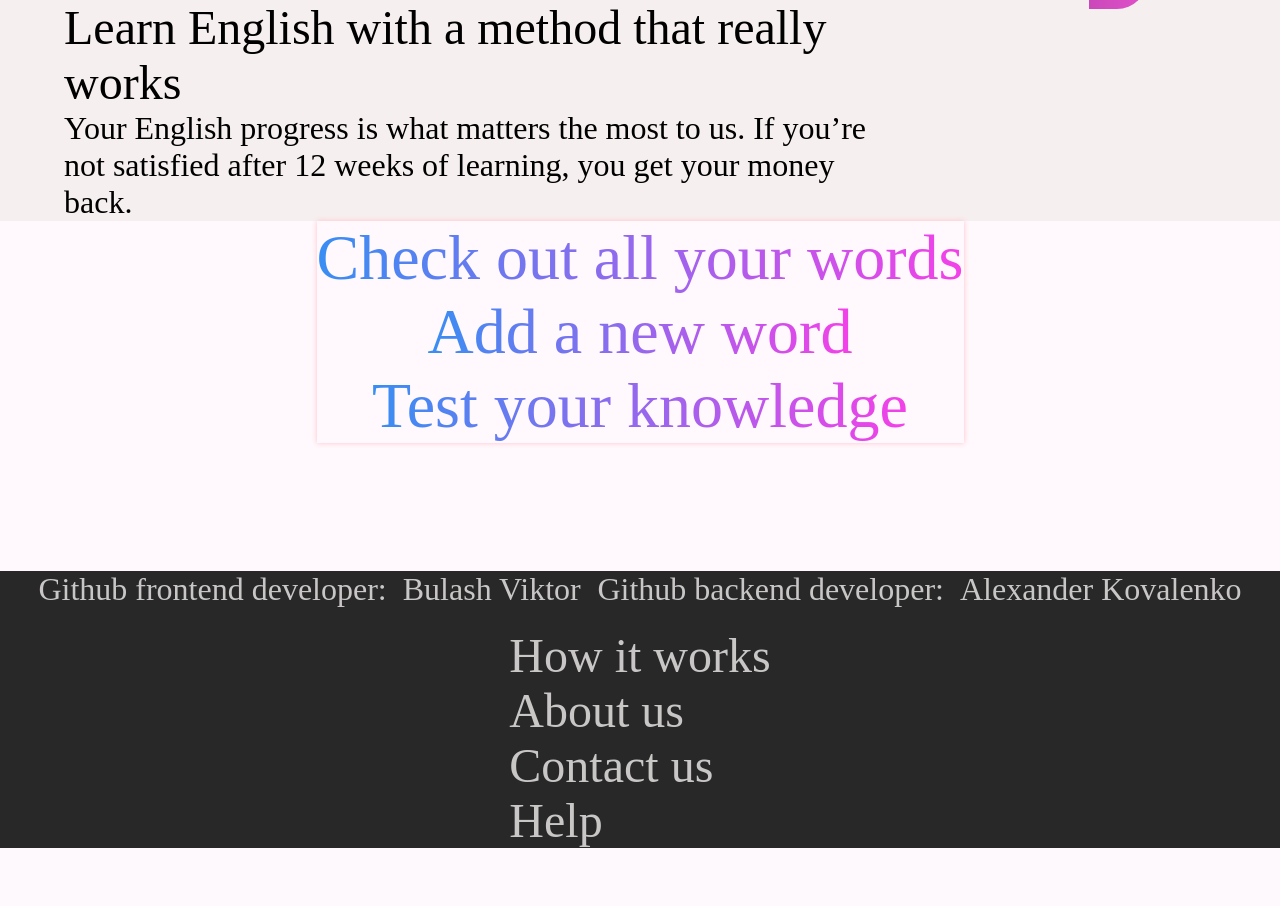
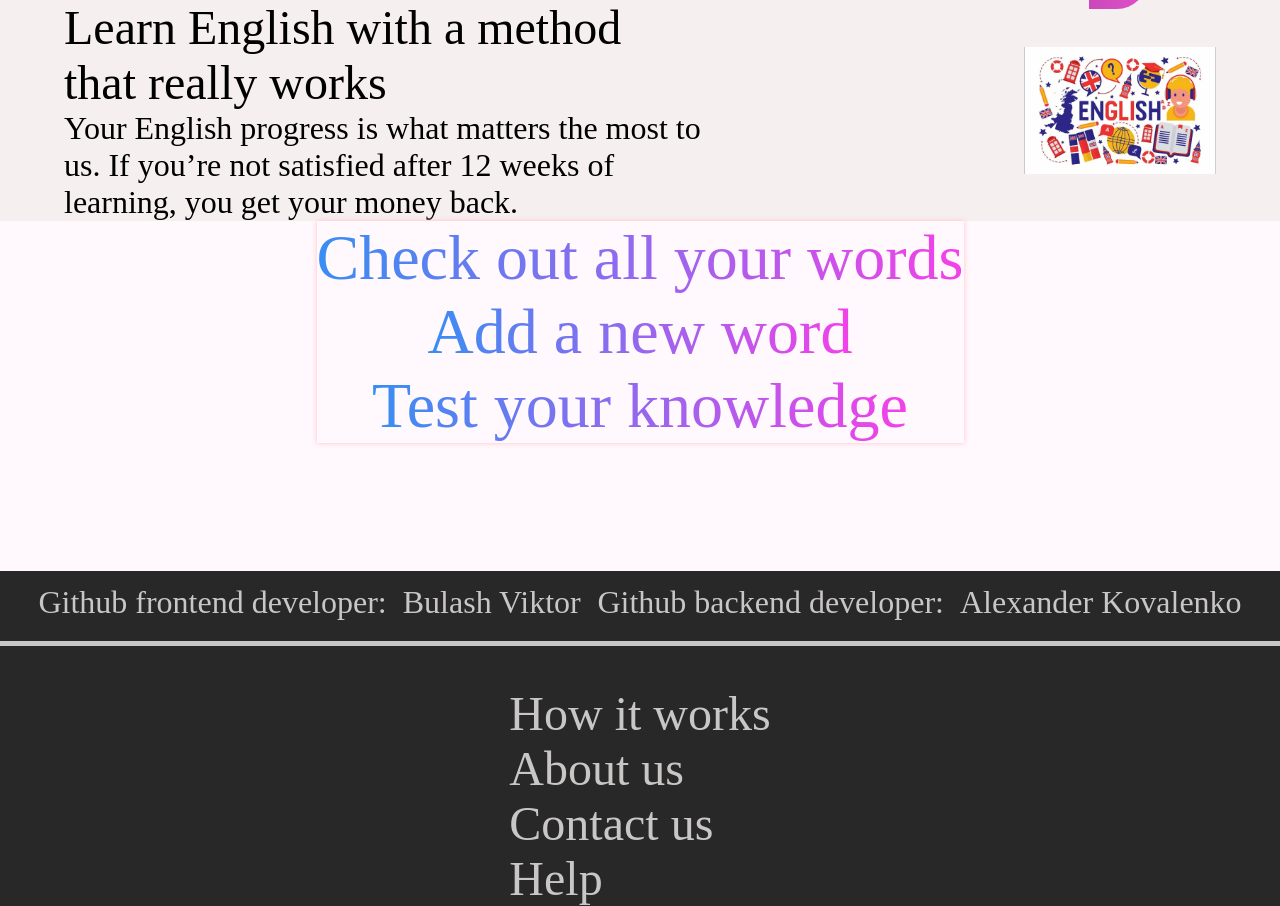
Before and after one commit to ViktorJun/Learning-English-Words, a Django app: page / in a window 1280 px wide. Shown: the part 110-1016 px from the top of the page. Before the commit the page ends 958 px from the top, so only its background shows below. Run offline with Django 4.2, Linux system fonts and the light colour scheme.

Commit message:
finish first page

```diff
--- a/base/static/style_home.css
+++ b/base/static/style_home.css
@@ -62,11 +62,12 @@ a.header_li1:hover {
 .advertising_div{
     display: flex;
     background-color: #f6efef;
+    align-items: center;
 }
 
 .advertising_ul{
     display: flex;
-    margin: 0 30% 0 5%;
+    margin: 0 25% 0 5%;
     flex-direction: column;
     align-items: flex-start;
 }
@@ -77,11 +78,20 @@ a.header_li1:hover {
 .advertising_li2{
     font-size: 2rem;
 }
+
+.advertising_img{
+    width: 15%;
+    height: 15%;
+    margin-right: 5%;
+}
 /*/advertising*/
 
 /*content*/
 .content_div{
     display: flex;
+    justify-content: center;
+    align-items: center;
+    height: 10%;
 }
 .text_div{
     display: flex;
@@ -122,7 +132,7 @@ a.text_div_a:hover{
     display: flex;
     /*justify-content: center;*/
     justify-content: space-between;
-    margin: 0 3% 0 3%;
+    margin: 1% 3% 0 3%;
     font-size: 2rem;
     color: #c9c6c6;
 }
@@ -166,6 +176,18 @@ a.footer_cont_a:hover{
 a.footer_inf_a{
     color: #c9c6c6;
 }
+
+a.footer_inf_a:hover{
+    color: #989595;
+}
+
+.hr {
+
+    border: none;
+    border-top: 5px solid #c9c6c6; /* Цвет и стиль линии */
+    margin: 20px 0; /* Отступы сверху и снизу */
+}
+
 
 /*/footer*/
 
@@ -213,12 +235,7 @@ a.footer_inf_a{
 /*    color: #c8c8c8;*/
 /*}*/
 
-/*.hr {*/
 
-/*    border: none;*/
-/*    border-top: 5px solid red; !* Цвет и стиль линии *!*/
-/*    margin: 20px 0; !* Отступы сверху и снизу *!*/
-/*}*/
 
 /*/footer*/
 
--- a/base/templates/base/home.html
+++ b/base/templates/base/home.html
@@ -31,7 +31,7 @@
         <li class="advertising_li2">Your English progress is what matters the most to us. If you’re not satisfied after 12 weeks of learning, you get your money back.
         </li>
     </ul>
-<!--    <img src="{% static 'scale_1200.png' %}" alt="error">-->
+    <img src="{% static 'scale_1200.png' %}" alt="error" class="advertising_img">
 </div>
 <!--/advertising-->
 <!--content-->
@@ -49,17 +49,17 @@
         <div class="footer_row">
             <ul class="footer_cont">
                 <li class="footer_li_frontend">Github frontend developer: </li>
-                <li><a href="https://github.com/ViktorJun" class="footer_cont_a">Bulash Viktor</a></li>
+                <li><a href="https://github.com/ViktorJun" class="footer_cont_a" target="_blank">Bulash Viktor</a></li>
             </ul>
             <ul class="footer_cont">
                 <li class="footer_li_backend">Github backend developer: </li>
-                <li><a href="https://github.com/SasAlexx" class="footer_cont_a">Alexander Kovalenko</a></li>
+                <li><a href="https://github.com/SasAlexx" class="footer_cont_a" target="_blank">Alexander Kovalenko</a></li>
             </ul>
         </div>
+        <hr class="hr">
         <div class="footer_column">
             <ul class="footer_inf">
                 <li><a href="" class="footer_inf_a">How it works</a></li>
-                <hr class="hr">
                 <li><a href="" class="footer_inf_a">About us</a></li>
                 <li><a href="" class="footer_inf_a">Contact us</a></li>
                 <li><a href="" class="footer_inf_a">Help</a></li>
```
